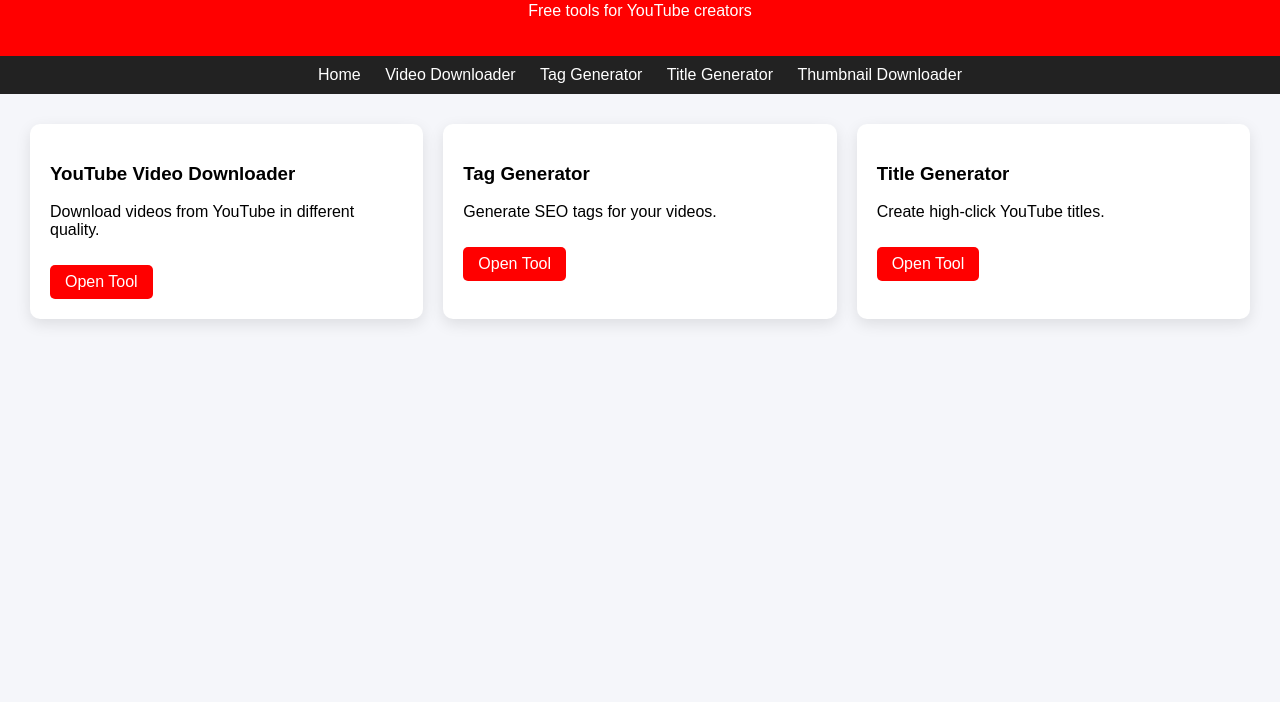
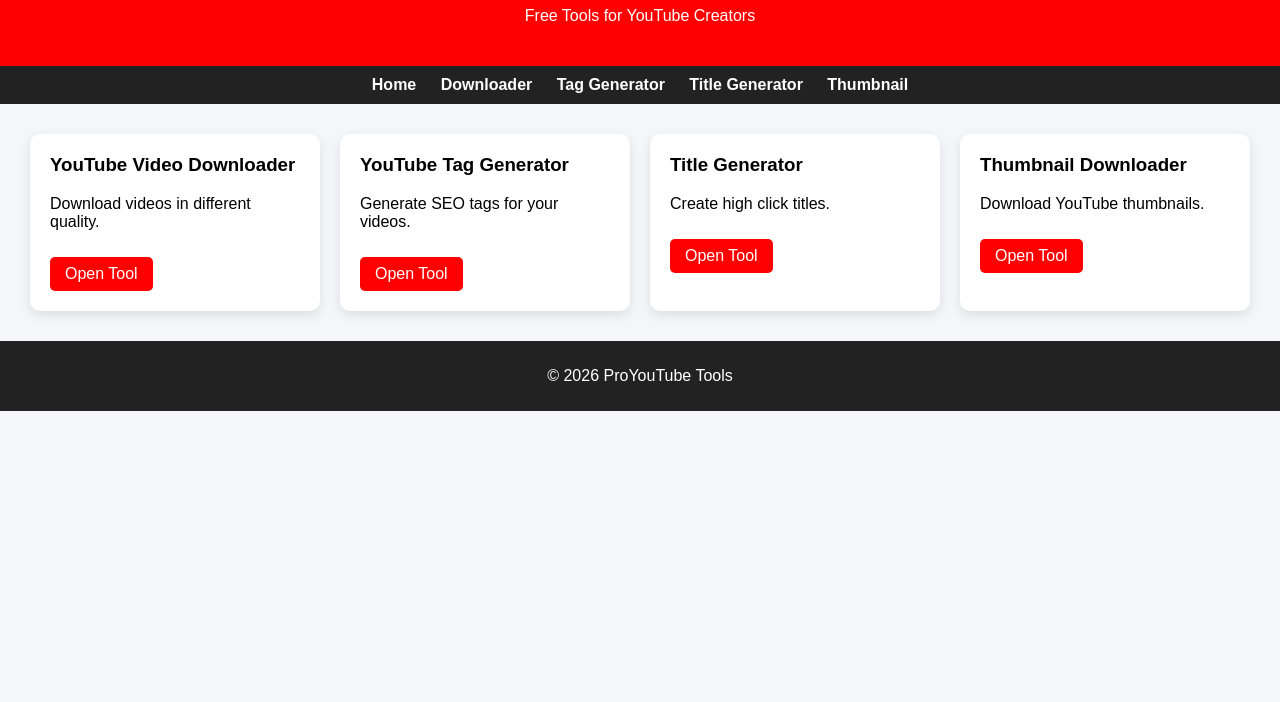
Before and after one commit to Rehmanxyz/youtube-tools, a website: page public/index.html in a window 1280 px wide. Shown: the part 98-800 px from the top of the page. Drawn offline with Linux system fonts and the light colour scheme.

Commit message:
professional UI and tools

```diff
--- a/public/index.html
+++ b/public/index.html
@@ -1,56 +1,65 @@
 <!DOCTYPE html>
 <html>
+
 <head>
-<title>ProYouTube Tools</title>
+
+<title>ProYouTube Tools - Free Tools for YouTube Creators</title>
+
 <meta charset="UTF-8">
 <meta name="viewport" content="width=device-width, initial-scale=1.0">
 
-<meta name="description" content="Free YouTube tools for creators. Download YouTube videos, generate tags, titles, descriptions and more.">
-
-<meta name="keywords" content="youtube tools, youtube downloader, youtube tag generator, youtube title generator">
-
-<meta name="author" content="ProYouTube Tools">
-
-<meta name="robots" content="index, follow">
+<meta name="description" content="Free YouTube tools: downloader, tag generator, title generator, thumbnail downloader">
 
 <link rel="stylesheet" href="style.css">
+
+</head>
 
 <body>
 
 <header>
 <h1>ProYouTube Tools</h1>
-<p>Free tools for YouTube creators</p>
+<p>Free Tools for YouTube Creators</p>
 </header>
 
 <nav>
 <a href="/">Home</a>
-<a href="/tools/downloader.html">Video Downloader</a>
+<a href="/tools/downloader.html">Downloader</a>
 <a href="/tools/tag-generator.html">Tag Generator</a>
 <a href="/tools/title-generator.html">Title Generator</a>
-<a href="/tools/thumbnail-downloader.html">Thumbnail Downloader</a>
+<a href="/tools/thumbnail-downloader.html">Thumbnail</a>
 </nav>
 
 <section class="tools">
 
 <div class="tool-card">
 <h3>YouTube Video Downloader</h3>
-<p>Download videos from YouTube in different quality.</p>
+<p>Download videos in different quality.</p>
 <a href="/tools/downloader.html">Open Tool</a>
 </div>
 
 <div class="tool-card">
-<h3>Tag Generator</h3>
+<h3>YouTube Tag Generator</h3>
 <p>Generate SEO tags for your videos.</p>
 <a href="/tools/tag-generator.html">Open Tool</a>
 </div>
 
 <div class="tool-card">
 <h3>Title Generator</h3>
-<p>Create high-click YouTube titles.</p>
+<p>Create high click titles.</p>
 <a href="/tools/title-generator.html">Open Tool</a>
+</div>
+
+<div class="tool-card">
+<h3>Thumbnail Downloader</h3>
+<p>Download YouTube thumbnails.</p>
+<a href="/tools/thumbnail-downloader.html">Open Tool</a>
 </div>
 
 </section>
 
+<footer>
+<p>© 2026 ProYouTube Tools</p>
+</footer>
+
 </body>
 </html>
--- a/public/style.css
+++ b/public/style.css
@@ -1,14 +1,14 @@
 body{
 font-family:Arial;
-background:#f5f6fa;
+background:#f4f6f9;
 margin:0;
 }
 
 header{
 background:#ff0000;
 color:white;
-padding:20px;
 text-align:center;
+padding:25px;
 }
 
 nav{
@@ -21,6 +21,7 @@ nav a{
 color:white;
 margin:10px;
 text-decoration:none;
+font-weight:bold;
 }
 
 .tools{
@@ -34,15 +35,26 @@ padding:30px;
 background:white;
 padding:20px;
 border-radius:10px;
-box-shadow:0 5px 15px rgba(0,0,0,0.1);
+box-shadow:0 4px 12px rgba(0,0,0,0.1);
+}
+
+.tool-card h3{
+margin-top:0;
 }
 
 .tool-card a{
+display:inline-block;
 background:#ff0000;
 color:white;
 padding:8px 15px;
-display:inline-block;
+border-radius:5px;
+text-decoration:none;
 margin-top:10px;
-text-decoration:none;
-border-radius:5px;
 }
+
+footer{
+background:#222;
+color:white;
+text-align:center;
+padding:10px;
+}
```
Also changed, not shown: public/tools/tag-generator.html (+28 -0 lines).
